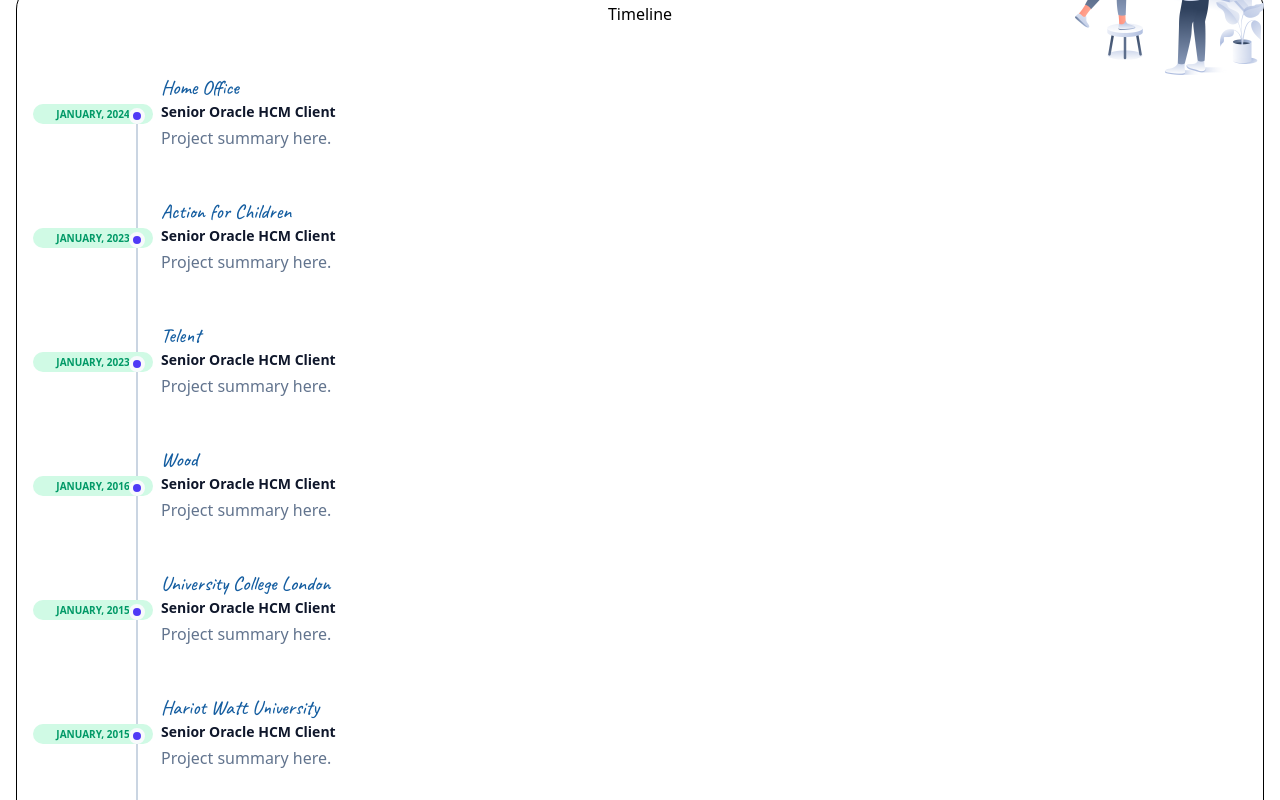
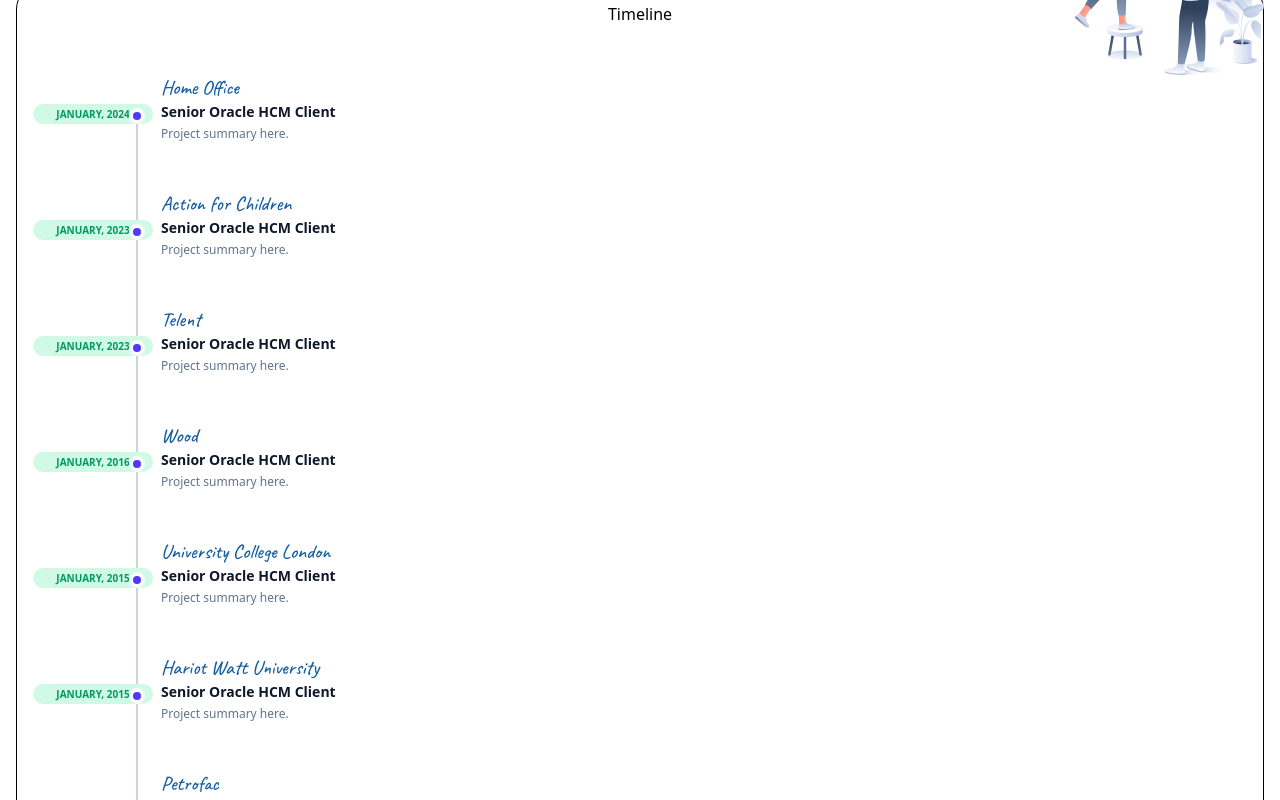
Before and after one commit to glenpalmer/glenpalmer.co.uk, a React (Vite) app: page / in a window 1280 px wide. Shown: the part 2680-3480 px from the top of the page. Built offline with nearby package versions, Linux system fonts and the light colour scheme.

Commit message:
Update ProjectTimeline.jsx

```diff
--- a/src/assets/components/sectionProjects/ProjectTimeline.jsx
+++ b/src/assets/components/sectionProjects/ProjectTimeline.jsx
@@ -12,7 +12,6 @@ const ProjectTimeLine = () => {
             return (
               <div key={project.id} className="group">
                 <div class="relative pl-8 sm:pl-32 py-6">
-                  {/*<!-- Purple label -->*/}
                   <div class="font-caveat font-medium text-xl text-blue2 mb-1 sm:mb-0">
                     {project.client}
                   </div>
@@ -26,7 +25,7 @@ const ProjectTimeLine = () => {
                     </div>
                   </div>
 
-                  <div class="text-slate-500">{project.summary}</div>
+                  <div class="text-slate-500 text-xs">{project.summary}</div>
                 </div>
               </div>
             );
```
